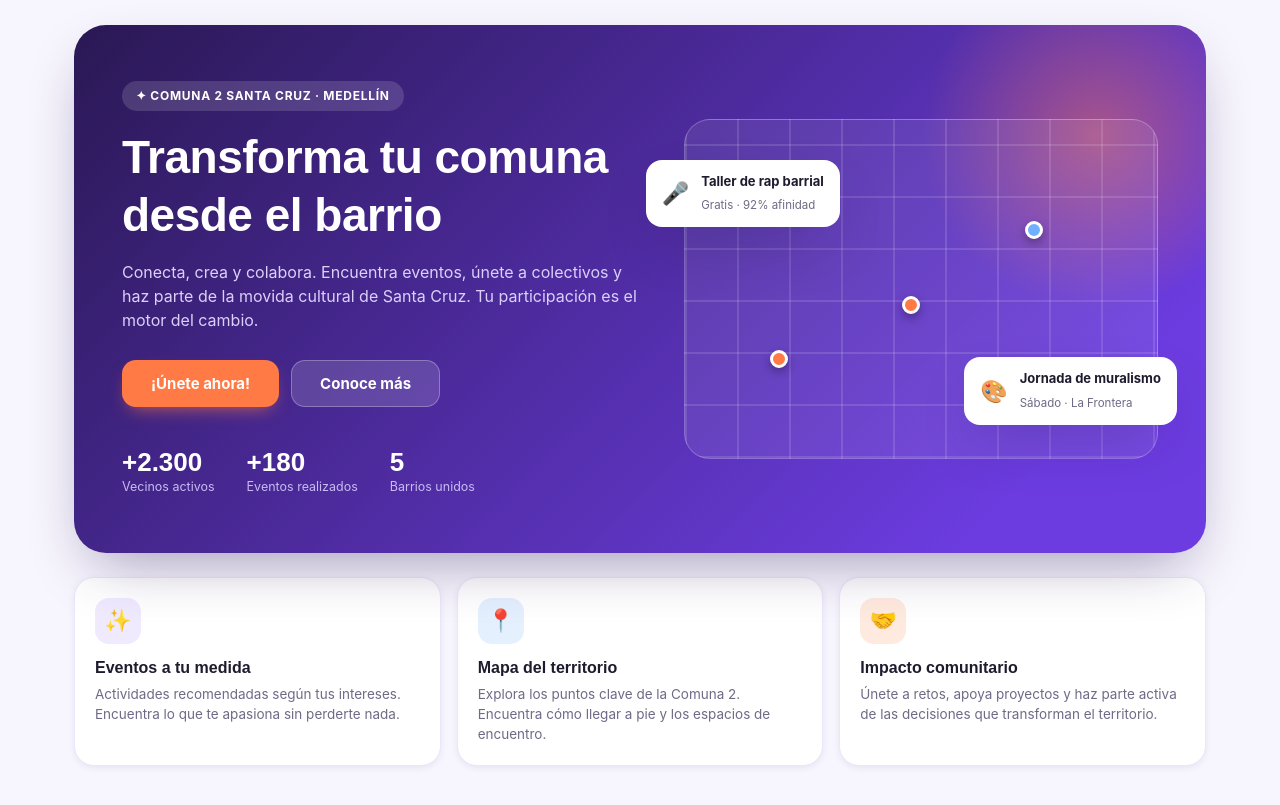
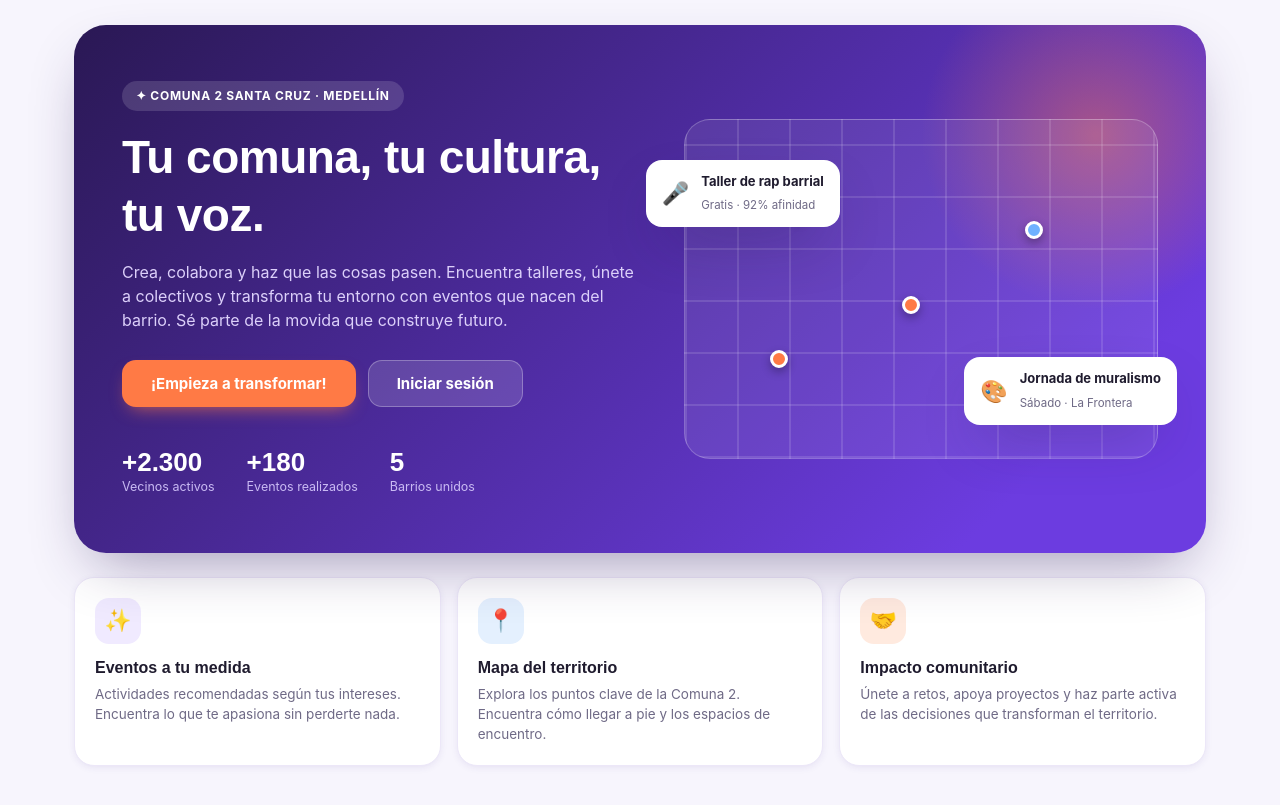
Before and after one commit to AlejoR147/Voces-de-la-dos, a website built with Vite: page index.html in a window 1280 px wide. Shown: the part 75-880 px from the top of the page. Built offline with nearby package versions, Linux system fonts and the light colour scheme.

Commit message:
feat: improve welcome copy and add back button to login

```diff
--- a/src/features/acceso/acceso.html
+++ b/src/features/acceso/acceso.html
@@ -1,5 +1,6 @@
 <div class="auth-wrap">
   <form class="card auth-card" id="loginForm" novalidate>
+    <a href="#bienvenida" class="btn btn-outline btn-sm" style="margin-bottom: 16px; display: inline-flex; align-items: center; gap: 8px;">← Volver</a>
     <h1 class="auth-title">Iniciar sesión</h1>
     <p class="auth-sub">Entra con tu cuenta de persona u organización. El personal de administración también accede aquí.</p>
 
--- a/src/features/bienvenida/bienvenida.html
+++ b/src/features/bienvenida/bienvenida.html
@@ -2,11 +2,11 @@
   <section class="hero">
     <div class="hero-copy">
       <span class="hero-tag">✦ Comuna 2 Santa Cruz · Medellín</span>
-      <h1>Transforma tu comuna desde el barrio</h1>
-      <p>Conecta, crea y colabora. Encuentra eventos, únete a colectivos y haz parte de la movida cultural de Santa Cruz. Tu participación es el motor del cambio.</p>
+      <h1>Tu comuna, tu cultura, tu voz.</h1>
+      <p>Crea, colabora y haz que las cosas pasen. Encuentra talleres, únete a colectivos y transforma tu entorno con eventos que nacen del barrio. Sé parte de la movida que construye futuro.</p>
       <div class="hero-actions">
-        <button class="btn btn-accent btn-lg" type="button" data-start>¡Únete ahora!</button>
-        <a class="btn btn-lg btn-ghost-light" href="#acceso">Conoce más</a>
+        <button class="btn btn-accent btn-lg" type="button" data-start>¡Empieza a transformar!</button>
+        <a class="btn btn-lg btn-ghost-light" href="#acceso">Iniciar sesión</a>
       </div>
       <ul class="hero-stats">
         <li><b>+2.300</b><span>Vecinos activos</span></li>
```
